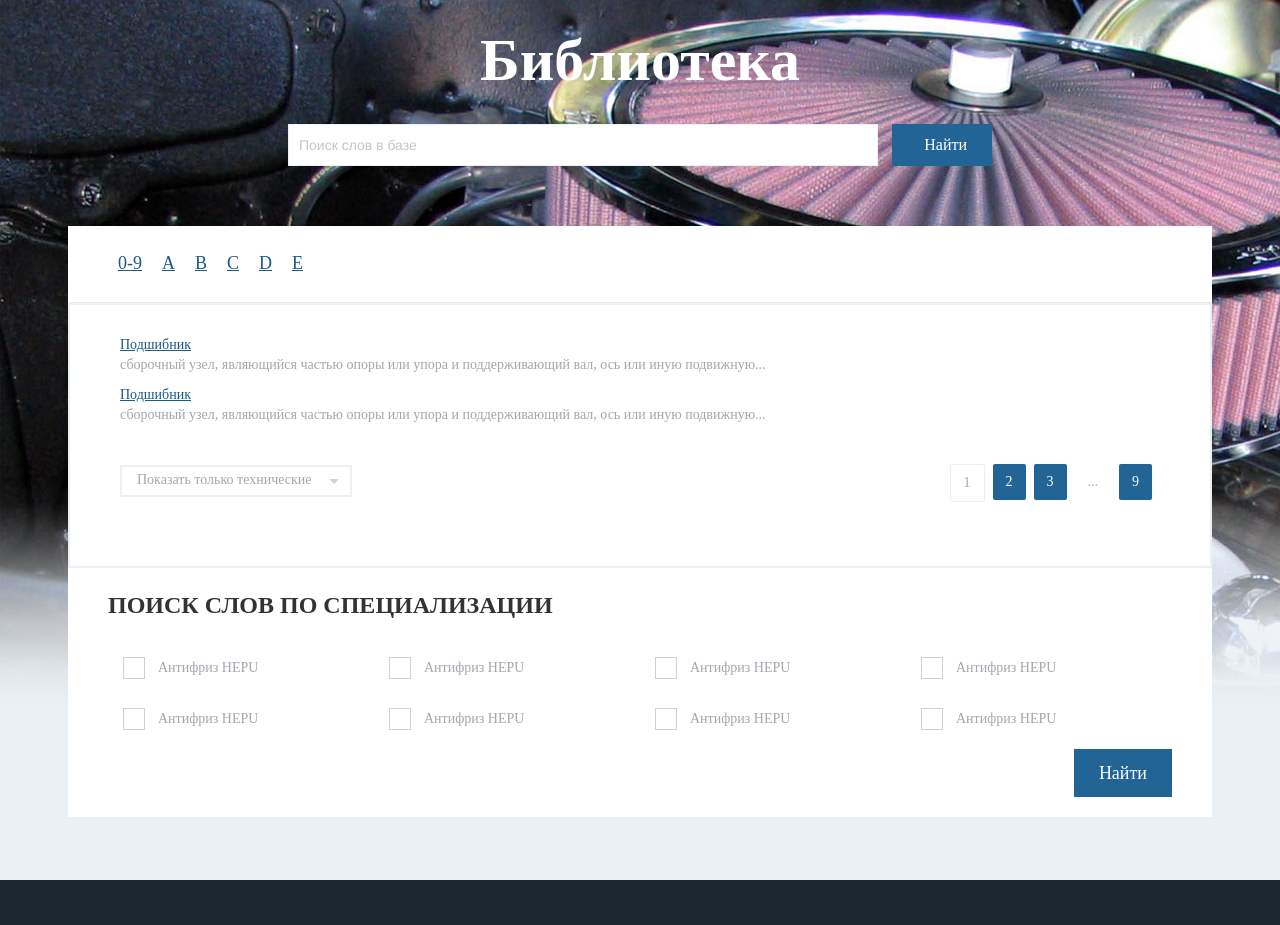
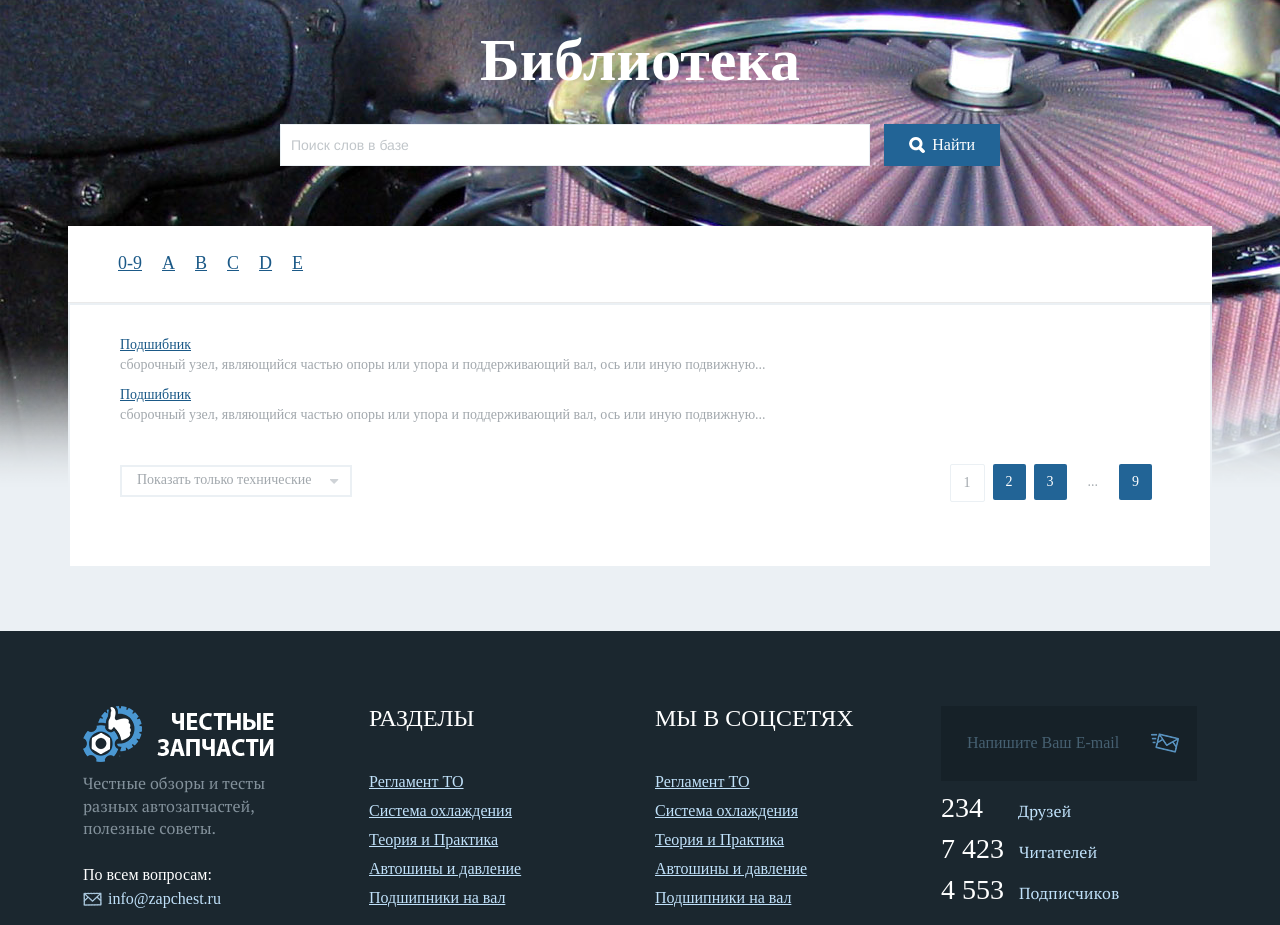
Before and after one commit to DimaDaxDadeco/honest-parts, a plain HTML site: page library.html in a window 1280 px wide. Shown: the part 220-1145 px from the top of the page. Drawn offline with Linux system fonts and the light colour scheme; a web font is replaced by a local one.

Commit message:
fix some bugs

```diff
--- a/css/style.css
+++ b/css/style.css
@@ -757,6 +757,7 @@ menu.fixed .pad-enter {
 }
 menu.fixed .nav {
   margin-left: -200px;
+  padding-right: 0;
 }
 menu.fixed .logo {
   padding: 15px 0 0 0;
@@ -789,6 +790,7 @@ menu.fixed .what-search:-ms-input-placeholder      {color:#c9ced1;}
   color: #fff;
   min-height: 819px;
   position: relative;
+  overflow: hidden;
 }
 .wrap-news-title .title {
   padding: 50px 70px 0;
@@ -1881,7 +1883,8 @@ section.contacts, section.library {
   outline: none;
 }
 
-.contacts .contact .form button, .library .search .form button {
+.contacts .contact .form button,
+.library .search .form button {
   color: #fff;
   background: #226496;
   padding:15px 25px 15px 32px;
@@ -1892,6 +1895,14 @@ section.contacts, section.library {
   line-height: 18px;
   border: 0;
   float: right;
+  position: relative;
+}
+.library .search .form button.search-btn {
+  padding:12px 25px;
+}
+.library .search .form button img {
+  margin-right: 7px;
+  margin-top: -3px;
 }
 
 .contacts .contact .form button:hover {
--- a/js/main.js
+++ b/js/main.js
@@ -83,6 +83,14 @@ $(document).ready(function() {
     		left: e.pageX - (e.pageX - $(this).offset().left) + $(this).width()
     	};
     	info.css(position);
+      /*var scrollLeft = $(window).scrollLeft();
+      var windowWidth = $(window).width();
+      var currentEl = $(this);
+      var offset = currentEl.offset();
+
+      if(scrollLeft <= offset.left && (currentEl.height() + offset.left) < (scrollLeft + windowWidth)) {
+        debugger
+      }*/
     	$(document).on({
 			"click.myevent": function(e) {
 		    	e.preventDefault();
@@ -119,6 +127,17 @@ $(document).ready(function() {
     	allLikesDislikes.removeClass("active");
     	var toogleActive = $(this).siblings(".like-dislike");
     	toogleActive.toggleClass("active");
+      $(document).on({
+        "click.myevent": function(e) {
+            e.preventDefault();
+            var like = $(".like img");
+            var likeDislike = $(".like-dislike");
+            if (!like.is(e.target) && likeDislike.has(e.target).length === 0 && !likeDislike.is(e.target)) {
+              toogleActive.removeClass("active");
+              $(document).off('click.myevent');
+            }
+          }
+      });
     });
     $(".main-news .like").on("click", function() {
       $(this).siblings(".like-dislike").show();
--- a/library.html
+++ b/library.html
@@ -95,7 +95,7 @@
 						<div class="form">
 							<form action="post">
 								<input type="text" placeholder="Поиск слов в базе">
-								<button>Найти</button>
+								<button class="search-btn"><img src="img/search-icon-white.png" alt="search-icon">Найти</button>
 							</form>
 						</div>
 					</div>
@@ -158,50 +158,6 @@
 									</ul>
 								</div>
 							</div>
-						</div>
-						<div class="specification clearfix">
-							<h3>Поиск Слов по специализации</h3>
-							<form action="post">
-								<div class="checkboxes">
-									<div class="checkboxes-row">
-										<div>
-											<input type="checkbox" class="checkbox" id="checkbox-1" />
-											<label for="checkbox-1">Антифриз HEPU</label>
-										</div>
-										<div>
-											<input type="checkbox" class="checkbox" id="checkbox-2" />
-											<label for="checkbox-2">Антифриз HEPU</label>
-										</div>
-										<div>
-											<input type="checkbox" class="checkbox" id="checkbox-3" />
-											<label for="checkbox-3">Антифриз HEPU</label>
-										</div>
-										<div>
-											<input type="checkbox" class="checkbox" id="checkbox-4" />
-											<label for="checkbox-4">Антифриз HEPU</label>
-										</div>
-									</div>
-									<div  class="checkboxes-row">
-										<div>
-											<input type="checkbox" class="checkbox" id="checkbox-5" />
-											<label for="checkbox-5">Антифриз HEPU</label>
-										</div>
-										<div>
-											<input type="checkbox" class="checkbox" id="checkbox-6" />
-											<label for="checkbox-6">Антифриз HEPU</label>
-										</div>
-										<div>
-											<input type="checkbox" class="checkbox" id="checkbox-7" />
-											<label for="checkbox-7">Антифриз HEPU</label>
-										</div>
-										<div>
-											<input type="checkbox" class="checkbox" id="checkbox-8" />
-											<label for="checkbox-8">Антифриз HEPU</label>
-										</div>
-									</div>
-								</div>
-								<button>Найти</button>
-							</form>
 						</div>
 					</div>
 				</div>
```
Also changed, not shown: news-detail.html (+1 -1 lines), img/search-icon-white.png (added).
